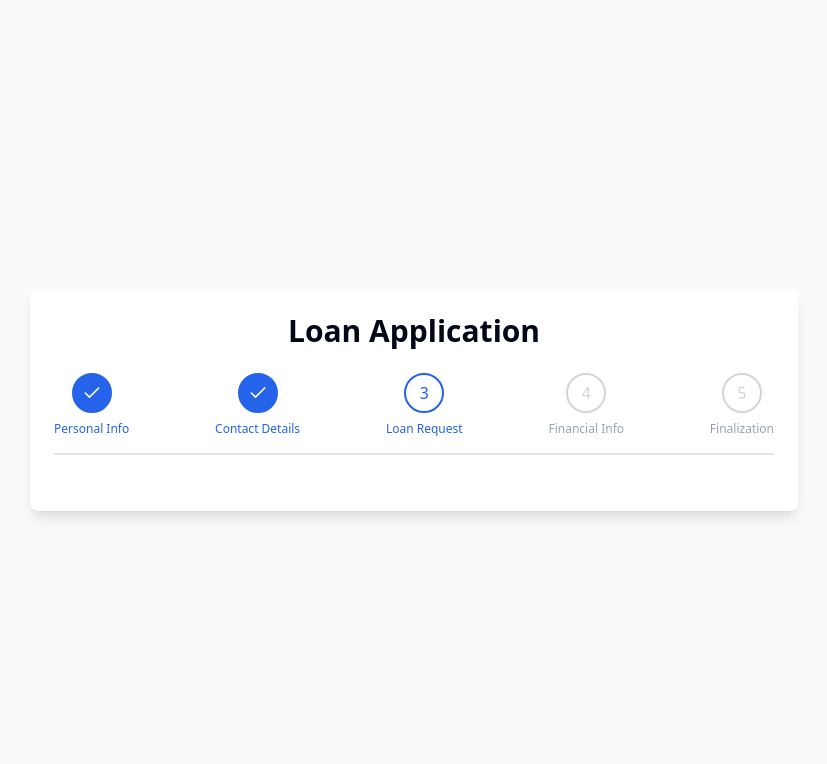
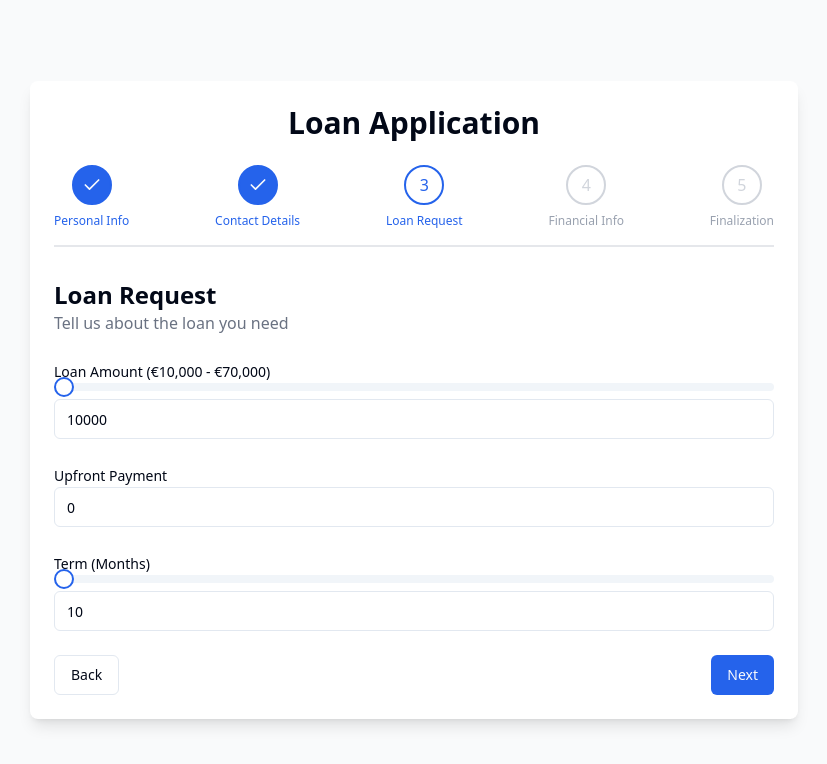
Before and after one commit to reid-harrisson/loan-wizard, a React (Vite) app: page /loan-request in a window 1280 px wide. Shown: the top 764 px of the page, without its empty margins (226-1053 px from the left). Built offline with nearby package versions, Linux system fonts and the light colour scheme.

Commit message:
feat: add loan request step

```diff
--- a/src/App.tsx
+++ b/src/App.tsx
@@ -4,6 +4,7 @@ import { FormProvider } from "./context/FormContext";
 import Layout from "./components/Layout";
 import PersonalInfo from "./components/steps/PersonalInfo";
 import ContactDetails from "./components/steps/ContactDetails";
+import LoanRequest from "./components/steps/LoanRequest";
 
 function App() {
   return (
@@ -13,7 +14,7 @@ function App() {
           <Route index element={<Navigate to="/personal-info" replace />} />
           <Route path="personal-info" element={<PersonalInfo />} />
           <Route path="contact-details" element={<ContactDetails />} />
-          <Route path="loan-request" element={<></>} />
+          <Route path="loan-request" element={<LoanRequest />} />
           <Route path="financial-info" element={<></>} />
           <Route path="finalization" element={<></>} />
           <Route path="success" element={<></>} />
--- /dev/null
+++ b/src/components/steps/LoanRequest.tsx
@@ -0,0 +1,177 @@
+import { useForm } from "react-hook-form";
+import { zodResolver } from "@hookform/resolvers/zod";
+import { z } from "zod";
+import { useFormContext } from "../../context/FormContext";
+import { Button } from "@/components/ui/button";
+import { Input } from "@/components/ui/input";
+import {
+  Form,
+  FormControl,
+  FormField,
+  FormItem,
+  FormLabel,
+  FormMessage,
+} from "@/components/ui/form";
+import { Slider } from "@/components/ui/slider";
+import { useNavigate } from "react-router-dom";
+
+const LoanRequestSchema = z
+  .object({
+    loanAmount: z
+      .number()
+      .min(10000, "Loan amount must be at least 10,000")
+      .max(70000, "Loan amount cannot exceed 70,000"),
+    upfrontPayment: z.number().min(0, "Upfront payment cannot be negative"),
+    terms: z
+      .number()
+      .min(10, "Term must be at least 10 months")
+      .max(30, "Term cannot exceed 30 months"),
+  })
+  .refine((data) => data.upfrontPayment < data.loanAmount, {
+    message: "Upfront payment must be less than the loan amount",
+    path: ["upfrontPayment"],
+  });
+
+type LoanRequestFormValues = z.infer<typeof LoanRequestSchema>;
+
+const LoanRequest = () => {
+  const { formData, updateFormData, isLoading, getAge } = useFormContext();
+  const navigate = useNavigate();
+
+  const form = useForm<LoanRequestFormValues>({
+    resolver: zodResolver(LoanRequestSchema),
+    defaultValues: {
+      loanAmount: formData.loanAmount,
+      upfrontPayment: formData.upfrontPayment,
+      terms: formData.terms,
+    },
+  });
+
+  // Add custom validation for terms based on age
+  const validateTerms = (terms: number) => {
+    if (!formData.dateOfBirth) return true;
+
+    const age = getAge(formData.dateOfBirth);
+    return terms / 12 + age < 80;
+  };
+
+  const onSubmit = async (data: LoanRequestFormValues) => {
+    if (!validateTerms(data.terms)) {
+      form.setError("terms", {
+        type: "manual",
+        message:
+          "Term is too long based on your age (terms / 12 + age must be less than 80)",
+      });
+      return;
+    }
+
+    await updateFormData("loan-request", data);
+  };
+
+  return (
+    <div className="space-y-6">
+      <div>
+        <h2 className="text-2xl font-bold">Loan Request</h2>
+        <p className="text-gray-500">Tell us about the loan you need</p>
+      </div>
+
+      <Form {...form}>
+        <form onSubmit={form.handleSubmit(onSubmit)} className="space-y-6">
+          <FormField
+            control={form.control}
+            name="loanAmount"
+            render={({ field }) => (
+              <FormItem>
+                <FormLabel>Loan Amount (€10,000 - €70,000)</FormLabel>
+                <FormControl>
+                  <div className="space-y-2">
+                    <Slider
+                      min={10000}
+                      max={70000}
+                      step={1000}
+                      value={[field.value]}
+                      onValueChange={(value) => field.onChange(value[0])}
+                    />
+                    <Input
+                      type="number"
+                      min={10000}
+                      max={70000}
+                      step={1000}
+                      {...field}
+                      onChange={(e) => field.onChange(Number(e.target.value))}
+                    />
+                  </div>
+                </FormControl>
+                <FormMessage />
+              </FormItem>
+            )}
+          />
+
+          <FormField
+            control={form.control}
+            name="upfrontPayment"
+            render={({ field }) => (
+              <FormItem>
+                <FormLabel>Upfront Payment</FormLabel>
+                <FormControl>
+                  <Input
+                    type="number"
+                    min={0}
+                    max={form.getValues("loanAmount") - 1}
+                    {...field}
+                    onChange={(e) => field.onChange(Number(e.target.value))}
+                  />
+                </FormControl>
+                <FormMessage />
+              </FormItem>
+            )}
+          />
+
+          <FormField
+            control={form.control}
+            name="terms"
+            render={({ field }) => (
+              <FormItem>
+                <FormLabel>Term (Months)</FormLabel>
+                <FormControl>
+                  <div className="space-y-2">
+                    <Slider
+                      min={10}
+                      max={30}
+                      step={1}
+                      value={[field.value]}
+                      onValueChange={(value) => field.onChange(value[0])}
+                    />
+                    <Input
+                      type="number"
+                      min={10}
+                      max={30}
+                      {...field}
+                      onChange={(e) => field.onChange(Number(e.target.value))}
+                    />
+                  </div>
+                </FormControl>
+                <FormMessage />
+              </FormItem>
+            )}
+          />
+
+          <div className="flex justify-between">
+            <Button
+              type="button"
+              variant="outline"
+              onClick={() => navigate("/contact-details")}
+            >
+              Back
+            </Button>
+            <Button type="submit" disabled={isLoading}>
+              {isLoading ? "Saving..." : "Next"}
+            </Button>
+          </div>
+        </form>
+      </Form>
+    </div>
+  );
+};
+
+export default LoanRequest;
```
